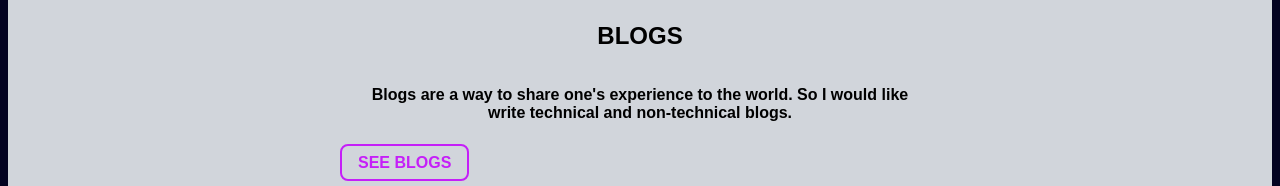
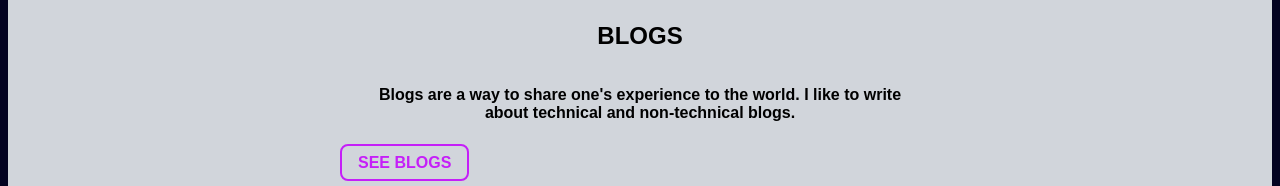
Before and after one commit to keyurshah339/Keyur-portfolio-main, a plain HTML site: page main.html in a window 1280 px wide. Shown: the part 1086-1272 px from the top of the page. Drawn offline with Linux system fonts and the light colour scheme.

Commit message:
Update main.html

```diff
--- a/main.html
+++ b/main.html
@@ -64,7 +64,7 @@
 
        <div class ="container container-center ">
             <h1 class ="section-heading-center"> BLOGS</h1>
-        <p class ="section-text-center container ">Blogs are a way to share one's experience to the world. So I would like write technical and non-technical blogs.</p>
+        <p class ="section-text-center container ">Blogs are a way to share one's experience to the world. I like to write about technical and non-technical blogs.</p>
         <a class ="link link-secondary"  href="https://keyur-blogs.netlify.app/">SEE BLOGS</a>
     </div>
 
```
